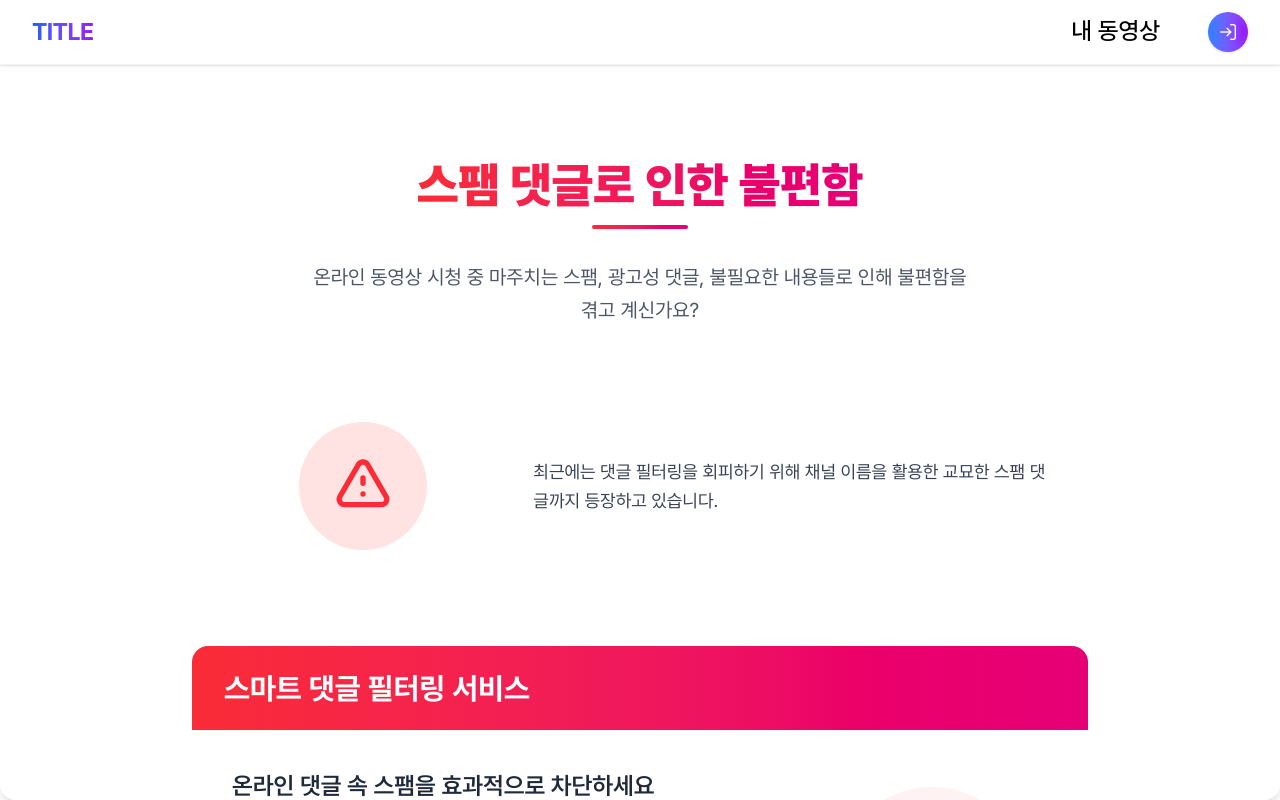
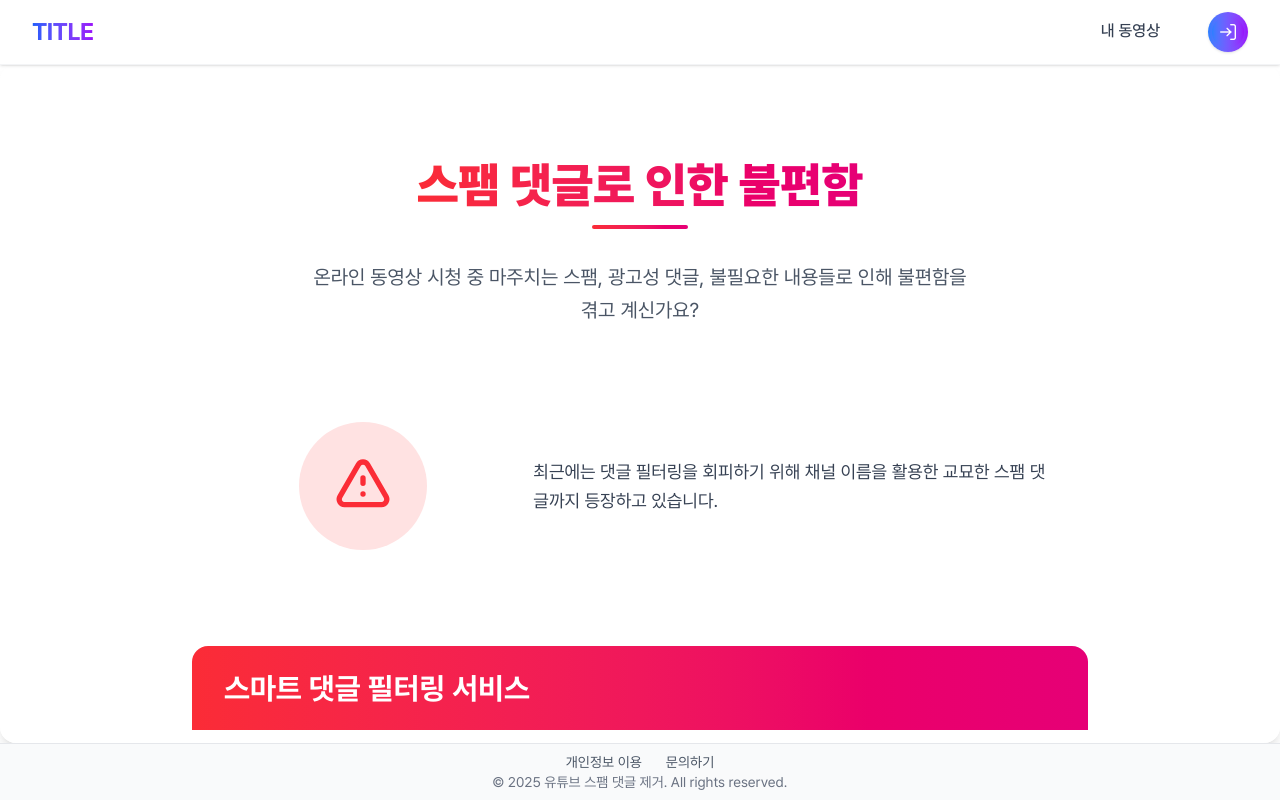
Before and after one commit to YoutubeCommentFilterService/frontend-vue, a Vue app: page / in a window 1280 px wide. Built offline with nearby package versions, Linux system fonts and the light colour scheme; no server answers.

Commit message:
refactoring: footer 이동

```diff
--- a/index.css
+++ b/index.css
@@ -3,3 +3,14 @@
 * {
   font-family: 'Pretendard', sans-serif;
 }
+
+html,
+body {
+  margin: 0;
+  padding: 0;
+  height: 100%;
+}
+
+a {
+  text-decoration: none;
+}
--- a/src/App.vue
+++ b/src/App.vue
@@ -5,6 +5,31 @@
     <main class="flex-grow flex overflow-y-auto">
       <RouterView />
     </main>
+
+    <!-- 푸터 -->
+    <footer class="py-2 border-t border-gray-200 bg-gray-50 flex-shrink-0">
+      <div class="max-w-4xl mx-auto text-center">
+        <div class="flex flex-col md:flex-row justify-center items-center">
+          <div class="flex space-x-6 mb-4 md:mb-0">
+            <router-link
+              to="/privacy-google"
+              class="text-gray-600 hover:text-gray-900 hover:underline text-sm"
+            >
+              개인정보 이용
+            </router-link>
+            <a
+              href="mailto:gkstkdgus821@gmail.com"
+              class="text-gray-600 hover:text-gray-900 hover:underline text-sm"
+            >
+              문의하기
+            </a>
+          </div>
+        </div>
+        <div class="text-gray-500 text-sm">
+          <p>&copy; 2025 유튜브 스팸 댓글 제거. All rights reserved.</p>
+        </div>
+      </div>
+    </footer>
   </div>
 </template>
 
@@ -37,19 +62,3 @@ onMounted(() => {
   })
 })
 </script>
-
-<style>
-/* 전역 리셋 */
-html,
-body {
-  margin: 0;
-  padding: 0;
-  height: 100%;
-}
-
-a {
-  text-decoration: none;
-  color: inherit;
-  font-size: 1.5rem;
-}
-</style>
--- a/src/views/HomeView.vue
+++ b/src/views/HomeView.vue
@@ -428,21 +428,5 @@
         </div>
       </div>
     </section>
-
-    <!-- 푸터 -->
-    <footer class="py-10 mt-12 border-t border-gray-200 bg-gray-50">
-      <div class="max-w-4xl mx-auto text-center">
-        <p class="text-gray-600 mb-6">
-          문의사항이 있다면
-          <a href="mailto:gkstkdgus821@gmail.com" class="text-red-600 hover:text-red-700"
-            >gkstkdgus821@gmail.com</a
-          >
-          으로 연락 바랍니다!
-        </p>
-        <div class="mt-6 pt-6 border-t border-gray-200 text-gray-500">
-          <p>&copy; 2025 유튜브 스팸 댓글 제거. All rights reserved.</p>
-        </div>
-      </div>
-    </footer>
   </div>
 </template>
```
